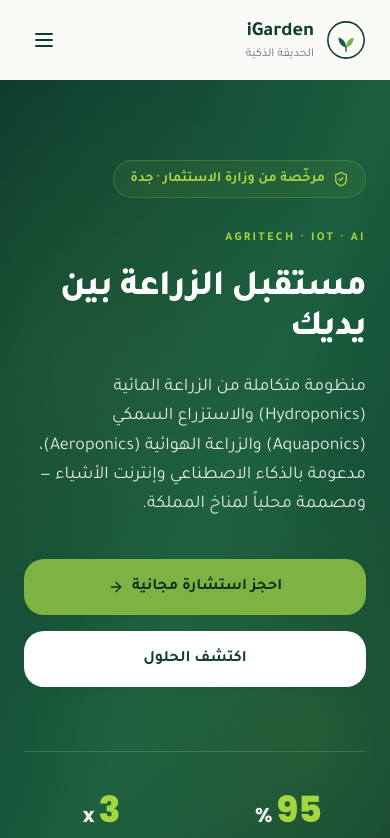
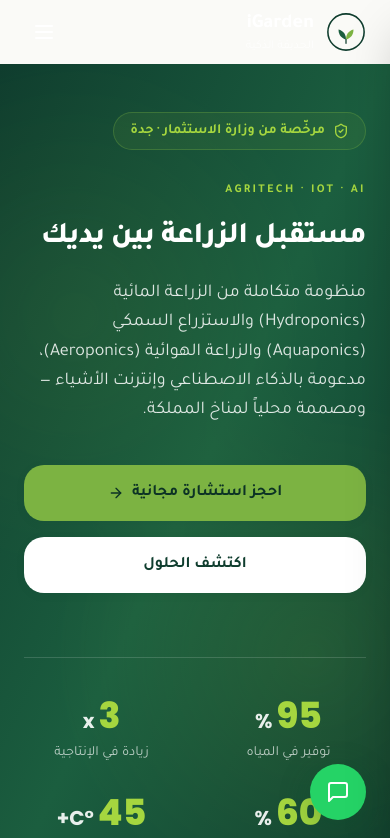
Before and after one commit to iGardenSA/igarden-web, a Next.js app: page / in a window 390 px wide. Shown: the top 838 px of the page. Built offline with nearby package versions, Linux system fonts and the light colour scheme.

Commit message:
feat(mobile): complete responsive header + hamburger + WhatsApp FAB

```diff
--- a/src/app/layout.tsx
+++ b/src/app/layout.tsx
@@ -2,6 +2,7 @@ import type { Metadata, Viewport } from "next";
 import { Tajawal, Poppins } from "next/font/google";
 import { Header } from "@/components/layout/header";
 import { Footer } from "@/components/layout/footer";
+import { WhatsAppFab } from "@/components/ui/whatsapp-fab";
 import { COMPANY, CONTACT } from "@/lib/constants";
 import "@/styles/globals.css";
 
@@ -132,8 +133,9 @@ export default function RootLayout({
 
         <div className="flex min-h-screen flex-col">
           <Header />
-          <main className="flex-1">{children}</main>
+          <main className="flex-1 pt-16 md:pt-20">{children}</main>
           <Footer />
+          <WhatsAppFab />
         </div>
       </body>
     </html>
--- a/src/components/layout/header.tsx
+++ b/src/components/layout/header.tsx
@@ -2,9 +2,9 @@
 
 import * as React from "react";
 import Link from "next/link";
-import { Menu, X } from "lucide-react";
+import { Menu, X, Phone } from "lucide-react";
 import { Button } from "@/components/ui/button";
-import { NAV_MAIN, COMPANY } from "@/lib/constants";
+import { NAV_MAIN, COMPANY, CONTACT } from "@/lib/constants";
 import { cn } from "@/lib/utils";
 
 export function Header() {
@@ -18,17 +18,27 @@ export function Header() {
     return () => window.removeEventListener("scroll", onScroll);
   }, []);
 
+  React.useEffect(() => {
+    document.body.style.overflow = open ? "hidden" : "";
+    return () => { document.body.style.overflow = ""; };
+  }, [open]);
+
+  const logoTextColor = scrolled ? "text-[var(--color-brand-600)]" : "text-white";
+  const logoSubColor = scrolled ? "text-[var(--color-muted)]" : "text-white/70";
+  const iconColor = scrolled ? "text-[var(--color-brand-600)]" : "text-white";
+
   return (
+    <>
       <header
         className={cn(
-        "sticky top-0 z-50 w-full transition-all duration-300",
+          "fixed top-0 z-50 w-full transition-all duration-300",
           scrolled
             ? "bg-white/90 backdrop-blur-md shadow-[var(--shadow-soft)]"
             : "bg-transparent"
         )}
       >
         <div className="container-igarden">
-        <nav className="flex h-20 items-center justify-between">
+          <nav className="flex h-16 md:h-20 items-center justify-between">
             {/* الشعار */}
             <Link
               href="/"
@@ -37,10 +47,10 @@ export function Header() {
             >
               <LogoMark className="h-10 w-10 transition-transform group-hover:scale-105" />
               <div className="flex flex-col leading-none">
-              <span className="font-display text-xl font-bold text-[var(--color-brand-600)]">
+                <span className={cn("font-display text-xl font-bold transition-colors duration-300", logoTextColor)}>
                   iGarden
                 </span>
-              <span className="text-xs text-[var(--color-muted)]">
+                <span className={cn("text-xs transition-colors duration-300", logoSubColor)}>
                   {COMPANY.nameAr}
                 </span>
               </div>
@@ -54,8 +64,9 @@ export function Header() {
                     href={item.href}
                     className={cn(
                       "px-4 py-2 rounded-lg text-sm font-medium transition-colors",
-                    "text-[var(--color-foreground)] hover:bg-[var(--color-brand-50)]",
-                    "hover:text-[var(--color-brand-600)]"
+                      scrolled
+                        ? "text-[var(--color-foreground)] hover:bg-[var(--color-brand-50)] hover:text-[var(--color-brand-600)]"
+                        : "text-white/90 hover:bg-white/10 hover:text-white"
                     )}
                   >
                     {item.label}
@@ -77,53 +88,106 @@ export function Header() {
               <button
                 type="button"
                 className="lg:hidden p-2 -mr-2"
-              onClick={() => setOpen((v) => !v)}
-              aria-label={open ? "إغلاق القائمة" : "فتح القائمة"}
+                onClick={() => setOpen(true)}
+                aria-label="فتح القائمة"
                 aria-expanded={open}
               >
-              {open ? (
-                <X className="h-6 w-6 text-[var(--color-brand-600)]" />
-              ) : (
-                <Menu className="h-6 w-6 text-[var(--color-brand-600)]" />
-              )}
+                <Menu className={cn("h-6 w-6 transition-colors duration-300", iconColor)} />
               </button>
             </div>
           </nav>
+        </div>
+      </header>
 
-        {/* قائمة Mobile */}
-        {open && (
-          <div className="lg:hidden border-t border-[var(--color-border)] py-4">
-            <ul className="flex flex-col gap-1">
-              {NAV_MAIN.map((item) => (
-                <li key={item.href}>
+      {/* Overlay */}
+      <div
+        className={cn(
+          "fixed inset-0 z-40 bg-black/50 backdrop-blur-sm lg:hidden transition-opacity duration-300",
+          open ? "opacity-100 pointer-events-auto" : "opacity-0 pointer-events-none"
+        )}
+        onClick={() => setOpen(false)}
+        aria-hidden="true"
+      />
+
+      {/* Slide-in Sidebar من اليمين */}
+      <div
+        className={cn(
+          "fixed top-0 right-0 z-50 h-full w-[min(320px,85vw)] lg:hidden",
+          "bg-gradient-to-b from-[var(--color-brand-600)] via-[var(--color-brand-500)] to-[var(--color-brand-600)]",
+          "flex flex-col shadow-2xl transition-transform duration-300 ease-in-out",
+          open ? "translate-x-0" : "translate-x-full"
+        )}
+        role="dialog"
+        aria-modal="true"
+        aria-label="قائمة التنقل"
+      >
+        {/* رأس الشريط الجانبي */}
+        <div className="flex items-center justify-between px-6 py-5 border-b border-white/10">
+          <div className="flex flex-col leading-none">
+            <span className="font-display text-xl font-bold text-white">iGarden</span>
+            <span className="text-xs text-white/70">{COMPANY.nameAr}</span>
+          </div>
+          <button
+            type="button"
+            onClick={() => setOpen(false)}
+            className="p-2 rounded-lg hover:bg-white/10 transition-colors"
+            aria-label="إغلاق القائمة"
+          >
+            <X className="h-6 w-6 text-white" />
+          </button>
+        </div>
+
+        {/* روابط التنقل */}
+        <nav className="flex-1 overflow-y-auto px-4 py-6">
+          <ul className="space-y-1">
+            {NAV_MAIN.map((item, i) => (
+              <li
+                key={item.href}
+                className={cn(
+                  "opacity-0 translate-x-4",
+                  open && "animate-slide-in"
+                )}
+                style={{ animationDelay: `${i * 60}ms` }}
+              >
                 <Link
                   href={item.href}
                   onClick={() => setOpen(false)}
-                    className="block px-4 py-3 rounded-lg text-base font-medium text-[var(--color-foreground)] hover:bg-[var(--color-brand-50)] hover:text-[var(--color-brand-600)] transition-colors"
+                  className="block px-4 py-3.5 rounded-xl text-base font-medium text-white/90 hover:bg-white/10 hover:text-white transition-colors"
                 >
                   {item.label}
                 </Link>
               </li>
             ))}
-              <li className="pt-2">
-                <Button variant="primary" size="md" asChild className="w-full">
-                  <Link href="/contact" onClick={() => setOpen(false)}>
-                    احجز استشارة
-                  </Link>
+          </ul>
+
+          <div
+            className={cn("mt-6 opacity-0 translate-x-4", open && "animate-slide-in")}
+            style={{ animationDelay: `${NAV_MAIN.length * 60}ms` }}
+          >
+            <Button variant="accent" size="md" asChild className="w-full">
+              <Link href="/contact" onClick={() => setOpen(false)}>احجز استشارة</Link>
             </Button>
-              </li>
-            </ul>
           </div>
-        )}
+        </nav>
+
+        {/* رقم الهاتف في الأسفل */}
+        <div className="px-6 py-5 border-t border-white/10">
+          <a
+            href={`tel:${CONTACT.phoneE164}`}
+            className="flex items-center gap-3 text-white/80 hover:text-[var(--color-accent-300)] transition-colors"
+            dir="ltr"
+          >
+            <div className="h-9 w-9 rounded-lg bg-white/10 flex items-center justify-center">
+              <Phone className="h-4 w-4" />
             </div>
-    </header>
+            <span className="text-sm font-semibold">{CONTACT.phone}</span>
+          </a>
+        </div>
+      </div>
+    </>
   );
 }
 
-/**
- * LogoMark — أيقونة الشعار (الدائرة + البرعمين)
- * نسخة SVG inline مبسّطة. استبدلها بالـ SVG الرسمي عند توفره.
- */
 function LogoMark({ className }: { className?: string }) {
   return (
     <svg
@@ -140,17 +204,14 @@ function LogoMark({ className }: { className?: string }) {
         stroke="var(--color-brand-600)"
         strokeWidth="2.5"
       />
-      {/* البرعم الأيمن */}
       <path
         d="M32 44 C32 36, 36 30, 44 28 C44 36, 40 42, 32 44 Z"
         fill="var(--color-accent-500)"
       />
-      {/* البرعم الأيسر */}
       <path
         d="M32 44 C32 36, 28 30, 20 28 C20 36, 24 42, 32 44 Z"
         fill="var(--color-brand-500)"
       />
-      {/* الجذع */}
       <line
         x1="32"
         y1="44"
--- a/src/components/sections/01-hero.tsx
+++ b/src/components/sections/01-hero.tsx
@@ -13,14 +13,14 @@ export function HeroSection() {
             "radial-gradient(circle at 20% 30%, var(--color-accent-500) 0%, transparent 40%), radial-gradient(circle at 80% 70%, var(--color-accent-300) 0%, transparent 40%)",
         }}
       />
-      <div className="container-igarden relative py-20 md:py-28 lg:py-36">
+      <div className="container-igarden relative py-12 md:py-20 lg:py-28">
         <div className="max-w-4xl">
           <div className="inline-flex items-center gap-2 px-4 py-2 rounded-full border border-[var(--color-accent-500)]/30 bg-[var(--color-accent-500)]/10 text-[var(--color-accent-300)] text-sm font-semibold mb-8">
             <ShieldCheck className="h-4 w-4" />
             <span>مرخّصة من وزارة الاستثمار · جدة</span>
           </div>
           <p className="heading-eyebrow mb-6 text-[var(--color-accent-300)]">AgriTech · IoT · AI</p>
-          <h1 className="text-4xl md:text-6xl lg:text-7xl font-extrabold leading-[1.1] tracking-tight text-white mb-6">
+          <h1 className="text-3xl sm:text-4xl md:text-5xl lg:text-7xl font-extrabold leading-[1.1] tracking-tight text-white mb-6">
             {KEY_MESSAGES.hero}
           </h1>
           <p className="text-lg md:text-xl text-white/85 leading-relaxed max-w-2xl mb-10">
--- a/src/components/sections/09-knowledge.tsx
+++ b/src/components/sections/09-knowledge.tsx
@@ -15,7 +15,7 @@ export function KnowledgeSection() {
         <div className="grid grid-cols-1 lg:grid-cols-2 gap-12 lg:gap-16 items-center">
           <div>
             <p className="heading-eyebrow mb-4 text-[var(--color-accent-300)]">iGarden Knowledge</p>
-            <h2 className="text-3xl md:text-4xl lg:text-5xl font-bold text-white mb-6 leading-tight">
+            <h2 className="text-2xl sm:text-3xl md:text-4xl font-bold text-white mb-6 leading-tight">
               التقنية وحدها لا تكفي —<br /><span className="text-[var(--color-accent-300)]">المعرفة تصنع الفرق.</span>
             </h2>
             <p className="text-lg text-white/85 leading-relaxed mb-8">
--- a/src/components/sections/10-final-cta.tsx
+++ b/src/components/sections/10-final-cta.tsx
@@ -5,13 +5,13 @@ import { CONTACT } from "@/lib/constants";
 
 export function FinalCtaSection() {
   return (
-    <section className="container-igarden py-16 md:py-24">
+    <section className="container-igarden py-10 sm:py-14 md:py-20">
       <div className="relative overflow-hidden rounded-3xl bg-[var(--color-brand-600)] text-white">
         <div className="absolute inset-0 opacity-20 pointer-events-none" style={{ backgroundImage: "radial-gradient(circle at 90% 50%, var(--color-accent-500) 0%, transparent 50%), radial-gradient(circle at 10% 20%, var(--color-accent-300) 0%, transparent 40%)" }} />
         <div className="relative p-10 md:p-16 lg:p-20">
           <div className="max-w-3xl">
             <Leaf className="h-10 w-10 text-[var(--color-accent-300)] mb-6" />
-            <h2 className="text-3xl md:text-4xl lg:text-5xl font-bold mb-4 text-white leading-tight">جاهز لبدء رحلتك<br />في الزراعة الذكية؟</h2>
+            <h2 className="text-2xl sm:text-3xl md:text-4xl font-bold mb-4 text-white leading-tight">جاهز لبدء رحلتك<br />في الزراعة الذكية؟</h2>
             <p className="text-lg text-white/85 leading-relaxed mb-10 max-w-2xl">احجز استشارة مجانية مع فريقنا التقني — سنصمّم لك حلاً يناسب موقعك ومناخك وأهدافك الإنتاجية، خلال 72 ساعة من تواصلك.</p>
             <div className="flex flex-col sm:flex-row gap-4 mb-12">
               <Button variant="accent" size="xl" asChild><Link href="/contact">احجز استشارتك المجانية</Link></Button>
--- /dev/null
+++ b/src/components/ui/whatsapp-fab.tsx
@@ -0,0 +1,18 @@
+"use client";
+
+import { MessageSquare } from "lucide-react";
+import { CONTACT } from "@/lib/constants";
+
+export function WhatsAppFab() {
+  return (
+    <a
+      href={CONTACT.whatsapp}
+      target="_blank"
+      rel="noopener noreferrer"
+      aria-label="تواصل معنا عبر واتساب"
+      className="fixed bottom-6 right-6 z-40 flex h-14 w-14 items-center justify-center rounded-full bg-[#25D366] shadow-lg shadow-green-900/30 hover:scale-110 active:scale-95 transition-transform duration-200"
+    >
+      <MessageSquare className="h-6 w-6 text-white" />
+    </a>
+  );
+}
```
Also changed, not shown: src/styles/globals.css (+23 -2 lines). Lines whose indentation alone changed are shown as unchanged.
